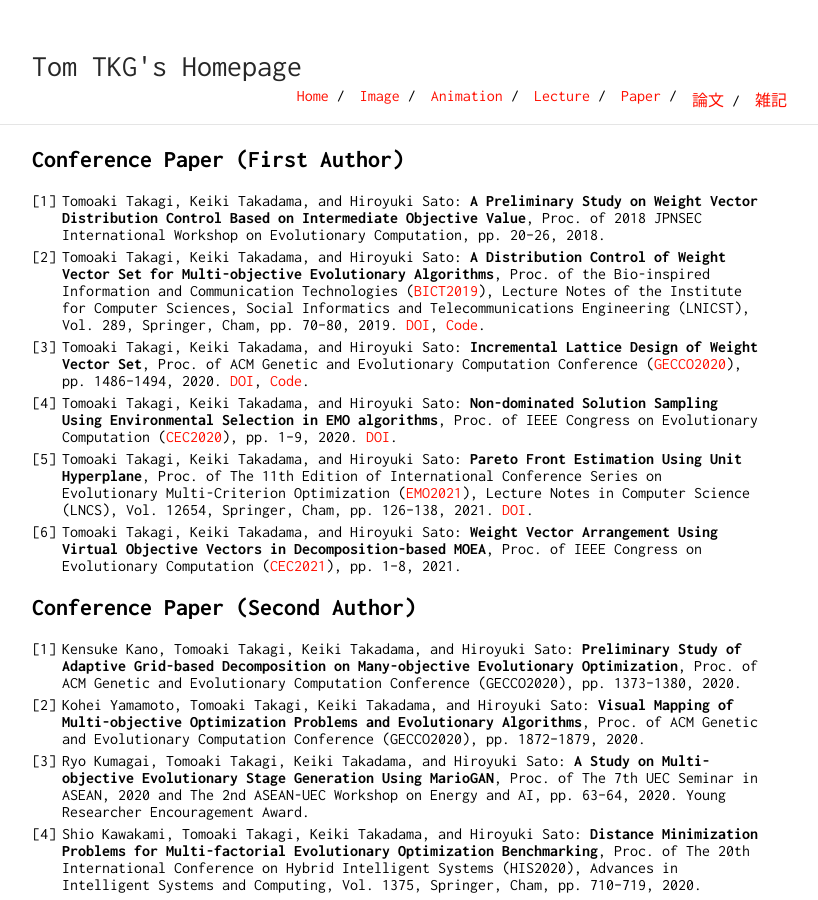
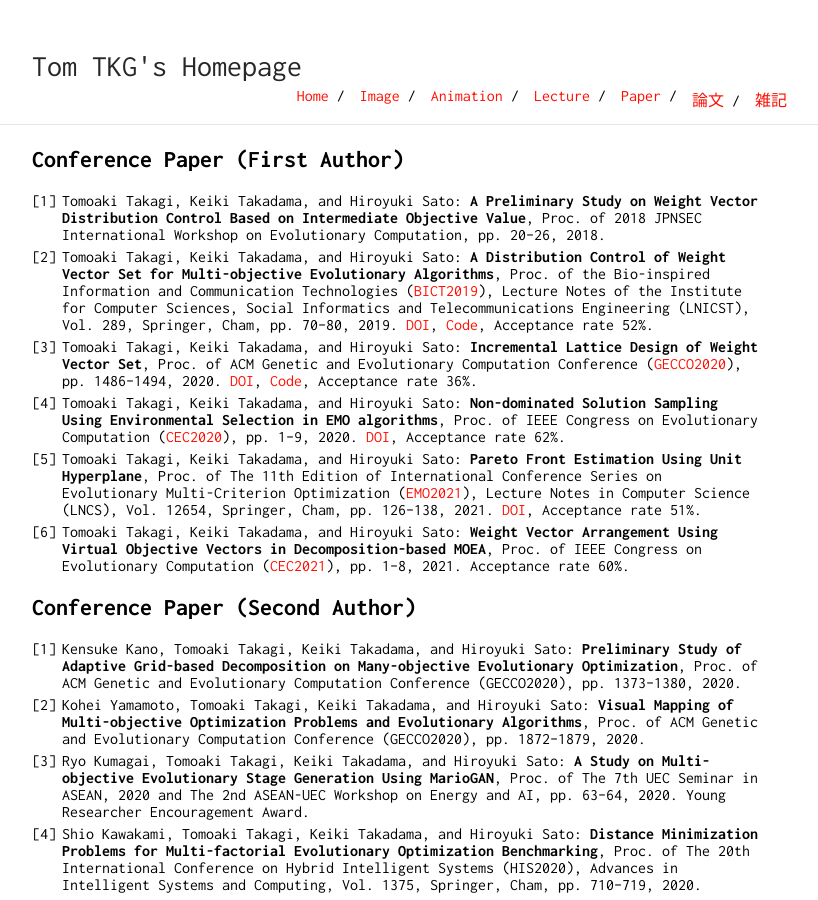
Before and after one commit to tomtkg/tomtkg.github.io, a Jekyll site: the page built from paper.md, in a window 1280 px wide. Shown: the whole page, without its empty margins (228-1046 px from the left). Built offline with Jekyll 4.4.1, drawn with Linux system fonts in a browser that asks for light colours.

Commit message:
Update paper.md

```diff
--- a/paper.md
+++ b/paper.md
@@ -5,11 +5,11 @@ title: Tom TKG's Homepage
 
 ## Conference Paper (First Author)
 1. Tomoaki Takagi, Keiki Takadama, and Hiroyuki Sato: **A Preliminary Study on Weight Vector Distribution Control Based on Intermediate Objective Value**,  Proc. of 2018 JPNSEC International Workshop on Evolutionary Computation, pp. 20--26, 2018.
-1. Tomoaki Takagi, Keiki Takadama, and Hiroyuki Sato: **A Distribution Control of Weight Vector Set for Multi-objective Evolutionary Algorithms**,  Proc. of the Bio-inspired Information and Communication Technologies ([BICT2019](https://bionetics2019.eai-conferences.org){:target="_blank"}), Lecture Notes of the Institute for Computer Sciences, Social Informatics and Telecommunications Engineering (LNICST), Vol. 289, Springer, Cham, pp. 70--80, 2019. [DOI](https://doi.org/10.1007/978-3-030-24202-2_6){:target="_blank"}, [Code](https://github.com/tomtkg/MOEA-D-DCWVS){:target="_blank"}.
-1. Tomoaki Takagi, Keiki Takadama, and Hiroyuki Sato: **Incremental Lattice Design of Weight Vector Set**,  Proc. of ACM Genetic and Evolutionary Computation Conference ([GECCO2020](https://gecco-2020.sigevo.org){:target="_blank"}), pp. 1486--1494, 2020. [DOI](https://doi.org/10.1145/3377929.3398082){:target="_blank"}, [Code](https://github.com/tomtkg/ILD){:target="_blank"}.
-1. Tomoaki Takagi, Keiki Takadama, and Hiroyuki Sato: **Non-dominated Solution Sampling Using Environmental Selection in EMO algorithms**, Proc. of IEEE Congress on Evolutionary Computation ([CEC2020](https://wcci2020.org){:target="_blank"}), pp. 1--9, 2020. [DOI](https://doi.org/10.1109/CEC48606.2020.9185529){:target="_blank"}.
-1. Tomoaki Takagi, Keiki Takadama, and Hiroyuki Sato: **Pareto Front Estimation Using Unit Hyperplane**, Proc. of The 11th Edition of International Conference Series on Evolutionary Multi-Criterion Optimization ([EMO2021](https://emo2021.org){:target="_blank"}), Lecture Notes in Computer Science (LNCS), Vol. 12654, Springer, Cham, pp. 126--138, 2021. [DOI](https://doi.org/10.1007/978-3-030-72062-9_11){:target="_blank"}.
-1. Tomoaki Takagi, Keiki Takadama, and Hiroyuki Sato: **Weight Vector Arrangement Using Virtual Objective Vectors in Decomposition-based MOEA**, Proc. of IEEE Congress on Evolutionary Computation ([CEC2021](https://cec2021.mini.pw.edu.pl/){:target="_blank"}), pp. 1--8, 2021.
+1. Tomoaki Takagi, Keiki Takadama, and Hiroyuki Sato: **A Distribution Control of Weight Vector Set for Multi-objective Evolutionary Algorithms**,  Proc. of the Bio-inspired Information and Communication Technologies ([BICT2019](https://bionetics2019.eai-conferences.org){:target="_blank"}), Lecture Notes of the Institute for Computer Sciences, Social Informatics and Telecommunications Engineering (LNICST), Vol. 289, Springer, Cham, pp. 70--80, 2019. [DOI](https://doi.org/10.1007/978-3-030-24202-2_6){:target="_blank"}, [Code](https://github.com/tomtkg/MOEA-D-DCWVS){:target="_blank"}, Acceptance rate 52%.
+1. Tomoaki Takagi, Keiki Takadama, and Hiroyuki Sato: **Incremental Lattice Design of Weight Vector Set**,  Proc. of ACM Genetic and Evolutionary Computation Conference ([GECCO2020](https://gecco-2020.sigevo.org){:target="_blank"}), pp. 1486--1494, 2020. [DOI](https://doi.org/10.1145/3377929.3398082){:target="_blank"}, [Code](https://github.com/tomtkg/ILD){:target="_blank"}, Acceptance rate 36%.
+1. Tomoaki Takagi, Keiki Takadama, and Hiroyuki Sato: **Non-dominated Solution Sampling Using Environmental Selection in EMO algorithms**, Proc. of IEEE Congress on Evolutionary Computation ([CEC2020](https://wcci2020.org){:target="_blank"}), pp. 1--9, 2020. [DOI](https://doi.org/10.1109/CEC48606.2020.9185529){:target="_blank"}, Acceptance rate 62%.
+1. Tomoaki Takagi, Keiki Takadama, and Hiroyuki Sato: **Pareto Front Estimation Using Unit Hyperplane**, Proc. of The 11th Edition of International Conference Series on Evolutionary Multi-Criterion Optimization ([EMO2021](https://emo2021.org){:target="_blank"}), Lecture Notes in Computer Science (LNCS), Vol. 12654, Springer, Cham, pp. 126--138, 2021. [DOI](https://doi.org/10.1007/978-3-030-72062-9_11){:target="_blank"}, Acceptance rate 51%.
+1. Tomoaki Takagi, Keiki Takadama, and Hiroyuki Sato: **Weight Vector Arrangement Using Virtual Objective Vectors in Decomposition-based MOEA**, Proc. of IEEE Congress on Evolutionary Computation ([CEC2021](https://cec2021.mini.pw.edu.pl/){:target="_blank"}), pp. 1--8, 2021. Acceptance rate 60%.
 
 ## Conference Paper (Second Author)
 1. Kensuke Kano, Tomoaki Takagi, Keiki Takadama, and Hiroyuki Sato: **Preliminary Study of Adaptive Grid-based Decomposition on Many-objective Evolutionary Optimization**, Proc. of ACM Genetic and Evolutionary Computation Conference (GECCO2020), pp. 1373--1380, 2020.
```
